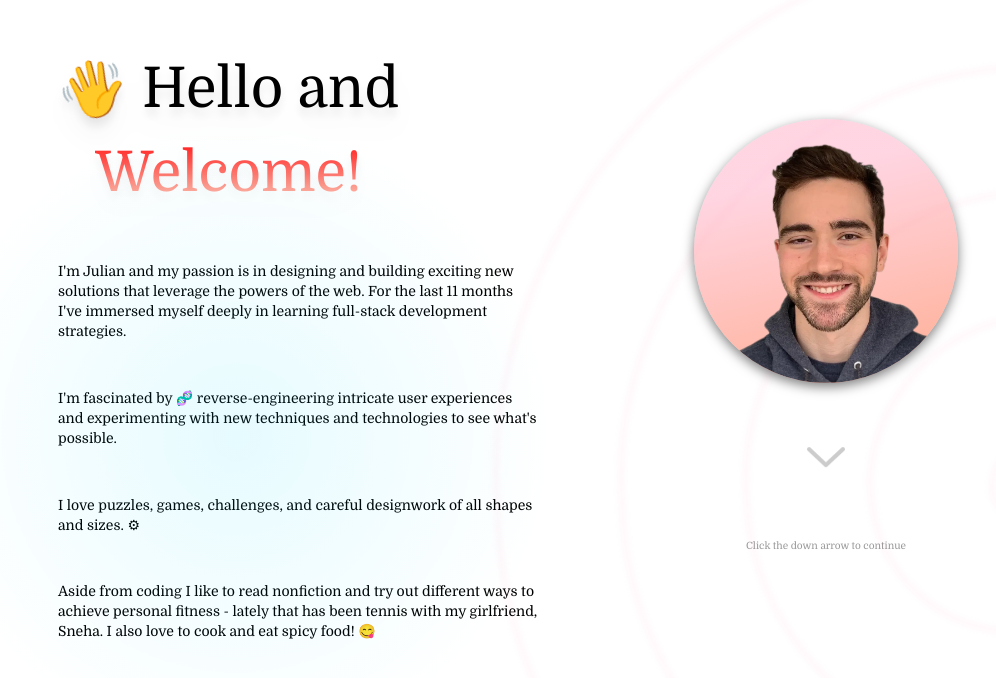
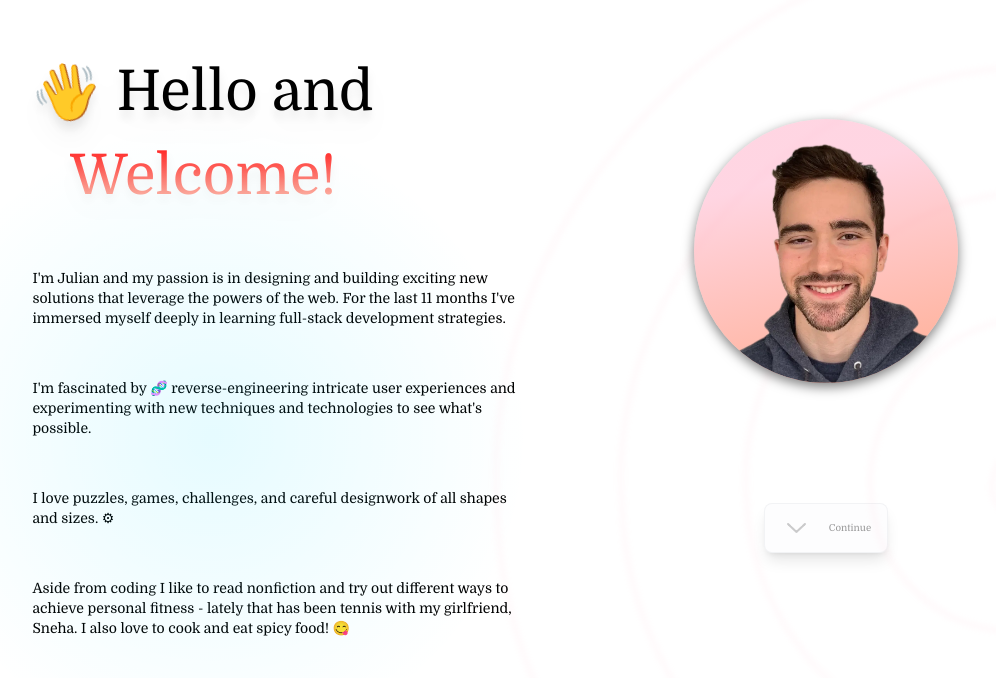
Before and after one commit to julianlk522/portfo, a Next.js app: page / in a window 1280 px wide. Shown: the part 864-1542 px from the top of the page, without its empty margins (70-1066 px from the left). Built offline with nearby package versions, Linux system fonts and the light colour scheme.

Commit message:
replace app-wide scroll button styles with bordered and shadowed variation a la Contact section, remove bouncing effect from all scroll buttons, reduce AboutSpiral visibility, add tailwind.config tall breakpoint

```diff
--- a/components/About/About.tsx
+++ b/components/About/About.tsx
@@ -6,9 +6,9 @@ import {
 	useAnimationControls,
 	AnimatePresence,
 } from 'framer-motion'
-import AboutSpiral from './AboutSpiral'
 import styles from './About.module.css'
 import PhotoSection from './PhotoSection'
+import AboutSpiral from './AboutSpiral'
 
 export default function About({ darkMode }) {
 	const textContentRef = useRef(null)
@@ -95,11 +95,12 @@ export default function About({ darkMode }) {
 					></motion.div>
 				)}
 			</AnimatePresence>
+
 			<div
 				id='aboutContent'
 				className='relative h-full flex-col items-center justify-center overflow-hidden text-center dark:text-white md:flex-row'
 				style={{
-					padding: 'clamp(4rem, 4vw, 4vh) clamp(2rem, 10vw, 20vh)',
+					padding: 'clamp(4rem, 4vw, 4vh) clamp(2rem, 8vw, 20vh)',
 				}}
 			>
 				<AboutSpiral
@@ -107,6 +108,7 @@ export default function About({ darkMode }) {
 					spiralControls={spiralControls}
 					handControls={handControls}
 				/>
+
 				<div
 					ref={textContentRef}
 					id='aboutOverflowContainer'
@@ -114,7 +116,7 @@ export default function About({ darkMode }) {
 				>
 					<motion.div
 						id='aboutTextContent'
-						className='relative my-auto mb-16 flex h-full flex-col items-start justify-between space-y-8 overflow-x-visible rounded-xl text-left sm:max-h-[800px] md:mb-auto md:max-w-[50%] md:space-y-4 lg:h-full lg:max-w-lg lg:justify-evenly lg:pr-8'
+						className='relative my-auto flex h-full flex-col items-start justify-between space-y-8 overflow-x-visible rounded-xl text-left sm:max-h-[800px] md:mb-auto md:max-w-[50%] md:space-y-4 lg:h-full lg:max-w-lg lg:justify-evenly'
 						variants={textVariants}
 						initial='initial'
 						whileInView='visible'
--- a/components/About/AboutSpiral.tsx
+++ b/components/About/AboutSpiral.tsx
@@ -10,7 +10,7 @@ function AboutSpiral({ darkMode, spiralControls, handControls }) {
 		visible: {
 			strokeWidth: [null, 8, 0, 4],
 			pathLength: 1,
-			strokeOpacity: [null, 0.1, 0.025, darkMode ? 0.03 : 0.07],
+			strokeOpacity: [null, 0.1, 0.025, darkMode ? 0.02 : 0.05],
 			transition: {
 				type: 'spring',
 				duration: 3,
@@ -20,9 +20,9 @@ function AboutSpiral({ darkMode, spiralControls, handControls }) {
 
 	useEffect(() => {
 		if (darkMode) {
-			opacityResetRef.current.style.strokeOpacity = '0.03'
+			opacityResetRef.current.style.strokeOpacity = '0.02'
 		} else {
-			opacityResetRef.current.style.strokeOpacity = '0.07'
+			opacityResetRef.current.style.strokeOpacity = '0.05'
 		}
 	}, [darkMode])
 
@@ -39,7 +39,7 @@ function AboutSpiral({ darkMode, spiralControls, handControls }) {
 				ref={opacityResetRef}
 				d='M269.115 283.837C269.622 289.553 258.998 292.684 253.492 283.837C247.54 276.021 251.916 257.873 269.115 252.634C285.314 246.431 310.946 258.338 315.984 283.837C322.403 308.355 303.02 341.431 269.115 346.246C236.263 352.873 195.553 326.036 190.999 283.837C184.097 242.667 218.557 194.564 269.115 190.224C318.692 183.122 374.351 224.975 378.476 283.837C385.818 341.668 336.399 404.791 269.115 408.654C202.824 416.231 132.168 359.352 128.508 283.837C120.711 209.304 185.118 131.244 269.115 127.817C352.052 119.812 437.796 191.62 440.969 283.837C449.242 375.023 369.788 468.111 269.115 471.061C169.454 479.542 68.7531 392.715 66.0154 283.837C57.3159 175.99 151.72 67.8946 269.115 65.4083C385.46 56.4532 501.2 158.307 503.461 283.837C512.646 408.386 403.186 531.419 269.115 533.471C136.096 542.862 5.30842 426.067 3.52302 283.837C-6.09876 142.636 118.34 4.57501 269.115 3'
 				stroke='#ffacc6'
-				strokeOpacity={darkMode ? '0.025' : '0.05'}
+				strokeOpacity={darkMode ? '0.02' : '0.05'}
 				strokeWidth='0'
 				strokeLinecap='round'
 				initial='initial'
--- a/components/About/PhotoSection.tsx
+++ b/components/About/PhotoSection.tsx
@@ -1,13 +1,12 @@
 import React, { useRef } from 'react'
 import useWindowDimensions from '../hooks/useWindowDimensions'
 import Image from 'next/image'
-import { motion, useAnimationControls } from 'framer-motion'
+import { motion } from 'framer-motion'
 import portrait from '../../public/portrait.webp'
 import scrollUp from '../../public/scrollUp.webp'
 
 function PhotoSection({ spiralControls, handControls, containerInView }) {
 	const scrollDownRef = useRef(null)
-	const scrollDownControls = useAnimationControls()
 
 	const { width } = useWindowDimensions()
 	const mdScreenOrGreater = width && width >= 768
@@ -53,28 +52,14 @@ function PhotoSection({ spiralControls, handControls, containerInView }) {
 			y: 0,
 		},
 		visible: {
-			opacity: 0.2,
-		},
-		bouncing: {
-			opacity: 0.2,
-			y: [0, 16],
-			x: 0,
-			transition: {
-				y: {
-					repeat: Infinity,
-					repeatType: 'reverse',
-					duration: 2,
-					delay: mdScreenOrGreater ? 1 : 0,
-					ease: 'easeInOut',
-				},
-			},
+			opacity: 1,
 		},
 	}
 
 	return (
 		<motion.div
 			id='photoSection'
-			className='flex w-full flex-col items-center justify-evenly pb-16 md:justify-center md:pb-0'
+			className='flex w-full flex-col items-center justify-evenly pb-16 md:justify-evenly md:pb-0'
 			variants={photoSectionVariants}
 			initial='initial'
 			whileInView='visible'
@@ -83,13 +68,11 @@ function PhotoSection({ spiralControls, handControls, containerInView }) {
 			}}
 			onViewportLeave={() => {
 				spiralControls.set('hidden')
-				scrollDownControls.stop()
-				scrollDownControls.set('initial')
 			}}
 		>
 			<motion.div
 				id='aboutPhotoMask'
-				className='relative flex h-48 max-h-[33vh] w-48 max-w-[33vh] items-center justify-center overflow-hidden rounded-full shadow-thick lg:h-72 lg:w-72'
+				className='relative my-24 flex h-48 max-h-[33vh] w-48 max-w-[33vh] items-center justify-center overflow-hidden rounded-full shadow-thick md:my-0 lg:h-72 lg:w-72'
 				variants={photoVariants}
 				style={{
 					backgroundImage:
@@ -103,17 +86,15 @@ function PhotoSection({ spiralControls, handControls, containerInView }) {
 					alt='photo of the author of this page'
 				/>
 			</motion.div>
+
 			<motion.button
 				ref={scrollDownRef}
 				id='photoSectionScrollDownButton'
-				className='my-16 opacity-0 dark:invert'
-				animate={scrollDownControls}
+				className='relative flex w-min items-center justify-between rounded-lg border-[1px] border-slate-700 border-opacity-5 bg-slate-300 bg-opacity-5 p-4 shadow-lg'
 				variants={scrollDownVariants}
 				whileHover={{ scale: 1.25 }}
 				whileTap={{ scale: 1.1 }}
 				onClick={() => {
-					scrollDownControls.stop()
-					scrollDownControls.set('initial')
 					spiralControls.start('hidden')
 					handControls.set('initial')
 					document
@@ -121,26 +102,33 @@ function PhotoSection({ spiralControls, handControls, containerInView }) {
 						.scrollIntoView({ behavior: 'smooth' })
 				}}
 			>
+				<div id='arrowContainer' className='relative h-full w-8'>
 					{/* Found at https://uxwing.com/line-angle-up-icon/ and used with permission */}
+					<div
+						id='primaryArrowContainer'
+						className='absolute top-[-25%] h-full w-full'
+					>
 						<Image
 							src={scrollUp}
-					alt='button to scroll to the next section'
-					width={38}
-					height={20}
-					className='rotate-180'
+							alt='scroll to the top'
+							width={19}
+							height={10}
+							className='rotate-180 opacity-20 dark:invert'
 						/>
-			</motion.button>
+					</div>
+				</div>
 				<motion.p
-				className='mb-16 text-[10px] opacity-40 dark:text-white md:mb-0'
+					className='ml-4 w-min text-xs opacity-60 lg:text-[0.6rem] 2xl:text-xs'
 					variants={scrollDownTextVariants}
 					onAnimationComplete={() => {
 						if (containerInView) {
-						scrollDownControls.start('bouncing')
+							spiralControls.start('visible')
 						}
 					}}
 				>
-				Click the down arrow to continue
+					Continue
 				</motion.p>
+			</motion.button>
 		</motion.div>
 	)
 }
--- a/components/Contact/Contact.tsx
+++ b/components/Contact/Contact.tsx
@@ -34,19 +34,6 @@ export default function Contact({ darkMode }) {
 			transition: {
 				delayChildren: 0.5,
 				staggerChildren: 0.5,
-			},
-		},
-		bouncing: {
-			y: [null, 16],
-			x: 0,
-			opacity: 0.5,
-			transition: {
-				y: {
-					repeat: Infinity,
-					repeatType: 'reverse',
-					duration: 2,
-					delay: 0.5,
-				},
 			},
 		},
 	}
@@ -146,10 +133,11 @@ export default function Contact({ darkMode }) {
 					<ContactForm />
 
 					<motion.button
-						id='scrollUpPromptSm'
-						className='relative my-16 flex flex-col items-center justify-between dark:text-white lg:hidden'
+						id='scrollUpPromptLg'
+						className='relative my-16 flex w-full max-w-[12rem] items-center justify-between rounded-lg border-[1px] border-slate-700 border-opacity-5 bg-slate-300 bg-opacity-5 p-4 shadow-lg lg:hidden '
 						whileHover={{ scale: 1.25 }}
 						whileTap={{ scale: 1.1 }}
+						variants={scrollPromptVariants}
 						onClick={() =>
 							window.scrollTo({
 								top: 0,
@@ -158,25 +146,38 @@ export default function Contact({ darkMode }) {
 							})
 						}
 					>
-						<motion.div
-							animate={scrollPromptSmControls}
-							initial='initial'
-							variants={scrollPromptVariants}
+						<div
+							id='arrowsContainer'
+							className='relative ml-4 h-full w-8'
 						>
 							{/* Found at https://uxwing.com/line-angle-up-icon/ and used with permission */}
-							<Image
-								height={20}
-								width={38}
-								src={scrollUp}
-								alt='button to scroll to the top of the page'
-								className='opacity-20 dark:invert'
-							/>
-						</motion.div>
-						<p
-							ref={scrollUpSmRef}
-							className='mt-16 text-xs opacity-40'
-						>
-							Back to top
+							<div
+								id='primaryArrowContainer'
+								className='absolute top-[-50%] h-full w-full'
+							>
+								<Image
+									src={scrollUp}
+									alt='scroll to the top'
+									width={19}
+									height={10}
+									className='opacity-20 dark:invert'
+								/>
+							</div>
+							<div
+								id='secondaryArrowContainer'
+								className='absolute top-0 h-full w-full'
+							>
+								<Image
+									src={scrollUp}
+									alt='secondary image for scroll button'
+									width={19}
+									height={10}
+									className='opacity-10 dark:invert'
+								/>
+							</div>
+						</div>
+						<p className='ml-4 w-full text-xs opacity-60 lg:text-[0.6rem] 2xl:text-xs'>
+							Navigate to top
 						</p>
 					</motion.button>
 				</div>
--- a/components/Contact/ContactForm.tsx
+++ b/components/Contact/ContactForm.tsx
@@ -39,7 +39,7 @@ function ContactForm() {
 			transition: {
 				x: {
 					delay: 0.1,
-					duration: 0.1,
+					duration: 0.2,
 				},
 			},
 			transitionEnd: {
--- a/components/Contact/Experience.tsx
+++ b/components/Contact/Experience.tsx
@@ -165,7 +165,7 @@ function Experience() {
 			</motion.div>
 			<motion.button
 				id='scrollUpPromptLg'
-				className='relative ml-32 hidden w-full max-w-[12rem] items-center justify-between self-start rounded-lg border-[1px] border-slate-700 border-opacity-5 bg-slate-300 bg-opacity-5 p-4 shadow-lg lg:flex'
+				className='relative ml-32 hidden w-full max-w-[12rem] items-center justify-between self-start rounded-lg border-[1px] border-slate-700 border-opacity-5 bg-slate-300 bg-opacity-5 p-4 shadow-lg lg:tall:flex'
 				whileHover={{ scale: 1.25 }}
 				whileTap={{ scale: 1.1 }}
 				variants={experienceChildVariants}
--- a/components/Work/ProjectsGrid/ProjectsGrid.tsx
+++ b/components/Work/ProjectsGrid/ProjectsGrid.tsx
@@ -4,23 +4,6 @@ import Image from 'next/image'
 import scrollUp from '../../../public/scrollUp.webp'
 import ProjectGridMember from './ProjectGridMember'
 import projectsData from './ProjectData'
-
-const scrollDownVariants = {
-	initial: {
-		y: 0,
-	},
-	bouncing: {
-		y: [null, 16],
-		x: 0,
-		transition: {
-			y: {
-				repeat: Infinity,
-				repeatType: 'reverse',
-				duration: 2,
-			},
-		},
-	},
-}
 
 function ProjectsGrid({ gridMemberControls }) {
 	return (
@@ -70,34 +53,35 @@ function ProjectsGrid({ gridMemberControls }) {
 				This page uses Next.js, Tailwind CSS and Framer Motion
 			</motion.p>
 			<motion.button
-				id='scrollDownPromptSm'
-				className='my-16 flex flex-col items-center justify-between dark:text-white lg:hidden'
+				id='workScrollDownButtonSm'
+				className='relative my-16 flex w-min items-center justify-between rounded-lg border-[1px] border-slate-700 border-opacity-5 bg-slate-300 bg-opacity-5 p-4 shadow-lg lg:hidden'
 				whileHover={{ scale: 1.25 }}
 				whileTap={{ scale: 1.1 }}
-				onClick={() =>
+				onClick={() => {
 					document
 						.getElementById('contactContainer')
 						.scrollIntoView({ behavior: 'smooth' })
-				}
+				}}
 			>
-				<motion.div
-					variants={scrollDownVariants}
-					whileInView='bouncing'
-					viewport={{ amount: 'all' }}
-				>
+				<div id='arrowContainer' className='relative h-full w-8'>
 					{/* Found at https://uxwing.com/line-angle-up-icon/ and used with permission */}
-					<Image
-						src={scrollUp}
-						width={38}
-						height={20}
-						alt='button to scroll down to the Contact section'
-						className='rotate-180 opacity-20 dark:invert'
-					/>
-				</motion.div>
+					<div
+						id='primaryArrowContainer'
+						className='absolute top-[-25%] h-full w-full'
+					>
+						<Image
+							src={scrollUp}
+							alt='scroll to the top'
+							width={19}
+							height={10}
+							className='rotate-180 opacity-20 dark:invert'
+						/>
+					</div>
+				</div>
+				<p className='ml-4 w-min text-xs opacity-60 lg:text-[0.6rem] 2xl:text-xs'>
+					Continue
+				</p>
 			</motion.button>
-			<p className='mb-8 text-xs opacity-40 dark:text-white lg:hidden'>
-				Continue
-			</p>
 		</div>
 	)
 }
--- a/components/Work/Work.tsx
+++ b/components/Work/Work.tsx
@@ -20,7 +20,6 @@ export default function Work({ darkMode }) {
 
 	const textBodyControls = useAnimationControls()
 	const portfoStackDescriptionControls = useAnimationControls()
-	const scrollDownControls = useAnimationControls()
 	const bgEffectControls = useAnimationControls()
 	const gridMemberControls = useAnimationControls()
 	const { scrollYProgress } = useScroll()
@@ -34,8 +33,6 @@ export default function Work({ darkMode }) {
 		if (containerInView) {
 			bgEffectControls.start('expanded')
 		} else {
-			scrollDownControls.stop()
-			scrollDownControls.set('initial')
 			textBodyControls.set('initial')
 			portfoStackDescriptionControls.set('initial')
 			bgEffectControls.start('minimized')
@@ -44,7 +41,6 @@ export default function Work({ darkMode }) {
 		containerInView,
 		bgEffectControls,
 		textBodyControls,
-		scrollDownControls,
 		portfoStackDescriptionControls,
 	])
 
@@ -90,18 +86,6 @@ export default function Work({ darkMode }) {
 			y: 0,
 			x: 0,
 			opacity: 1,
-		},
-		bouncing: {
-			y: [null, 16],
-			x: 0,
-			opacity: 0.2,
-			transition: {
-				y: {
-					repeat: Infinity,
-					repeatType: 'reverse',
-					duration: 2,
-				},
-			},
 		},
 	}
 
@@ -190,11 +174,6 @@ export default function Work({ darkMode }) {
 						variants={textBodyVariants}
 						initial='initial'
 						animate={textBodyControls}
-						onAnimationComplete={() => {
-							if (containerInView) {
-								scrollDownControls.start('bouncing')
-							}
-						}}
 					>
 						<motion.p
 							className='text-md'
@@ -202,11 +181,11 @@ export default function Work({ darkMode }) {
 						>
 							Hover over a project to learn more!
 						</motion.p>
+
 						<motion.button
 							id='workScrollDownPromptLg'
-							className='opacity-10 dark:invert'
+							className='relative hidden w-min items-center justify-between rounded-lg border-[1px] border-slate-700 border-opacity-5 bg-slate-300 bg-opacity-5 p-4 shadow-lg lg:flex'
 							variants={textBodyChildVariants}
-							animate={scrollDownControls}
 							whileHover={{ scale: 1.25 }}
 							whileTap={{ scale: 1.1 }}
 							onClick={() =>
@@ -215,14 +194,27 @@ export default function Work({ darkMode }) {
 									.scrollIntoView({ behavior: 'smooth' })
 							}
 						>
-							{/* Found at https://uxwing.com/line-angle-up-icon/ and used with permission */}
-							<Image
-								src={scrollUp}
-								className='rotate-180'
-								width={38}
-								height={20}
-								alt='button to scroll to the next section'
-							/>
+							<div
+								id='arrowContainer'
+								className='relative h-full w-8'
+							>
+								{/* Found at https://uxwing.com/line-angle-up-icon/ and used with permission */}
+								<div
+									id='primaryArrowContainer'
+									className='absolute top-[-25%] h-full w-full'
+								>
+									<Image
+										src={scrollUp}
+										alt='scroll to the top'
+										width={19}
+										height={10}
+										className='rotate-180 opacity-20 dark:invert'
+									/>
+								</div>
+							</div>
+							<p className='ml-4 w-min text-xs opacity-60 lg:text-[0.6rem] 2xl:text-xs'>
+								Continue
+							</p>
 						</motion.button>
 					</motion.div>
 					<ProjectsGrid gridMemberControls={gridMemberControls} />
--- a/tailwind.config.js
+++ b/tailwind.config.js
@@ -47,6 +47,7 @@ module.exports = {
 			lg: '1024px',
 			xl: '1280px',
 			'2xl': '1536px',
+			tall: { raw: '(min-height: 750px)' },
 		},
 	},
 	darkMode: 'class',
```
Lines whose indentation alone changed are shown as unchanged.
